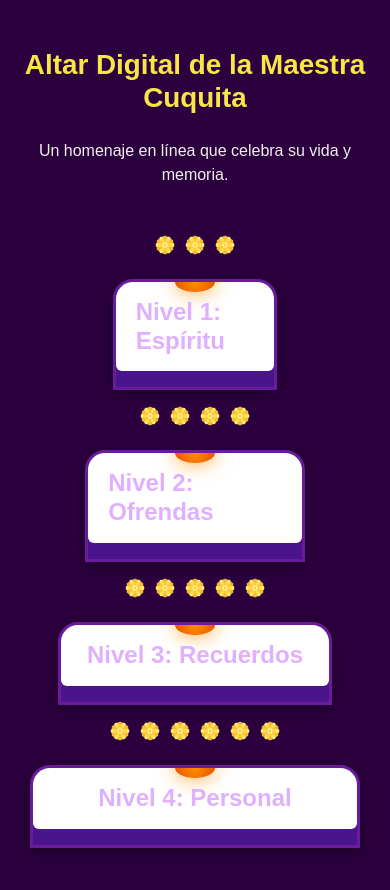
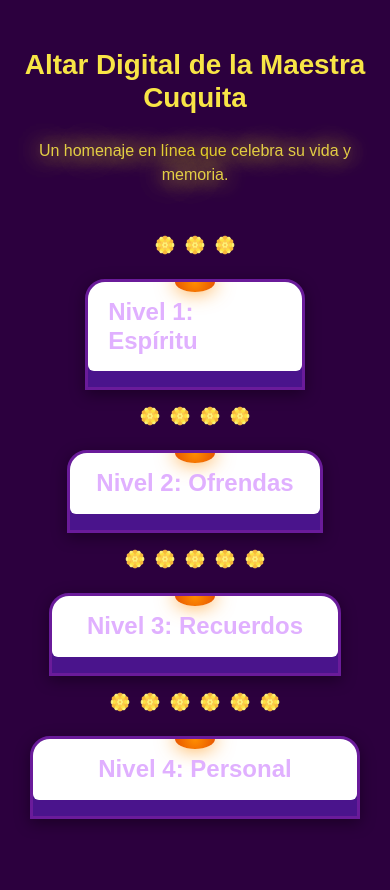
Before and after one commit to SebastianOrozcoMartinez/Dia-de-muertos, a plain HTML site: page index.html in a window 390 px wide. Drawn offline with nearby package versions, Linux system fonts and the light colour scheme.

Commit message:
glow, animations, etc.

```diff
--- a/index.html
+++ b/index.html
@@ -15,7 +15,9 @@
       <h1 class="mb-4 fw-bold" style="color: #f8e546">
         Altar Digital de la Maestra Cuquita
       </h1>
-      <p class="mb-5">Un homenaje en línea que celebra su vida y memoria.</p>
+      <p class="mb-5 text-flicker-in-glow" style="color: #f8e546">
+        Un homenaje en línea que celebra su vida y memoria.
+      </p>
 
       <div
         class="accordion d-flex flex-column align-items-center"
--- a/style.css
+++ b/style.css
@@ -34,8 +34,9 @@ body {
 }
 
 .altar-level:hover {
-  box-shadow: 0 6px 20px rgba(0, 0, 0, 0.2);
-  transform: translateY(-5px);
+  box-shadow: 0 10px 30px rgba(255, 143, 0, 0.5);
+  transform: translateY(-10px) scale(1.02);
+  animation: pulse 1.5s infinite;
 }
 
 .altar-tier-1 {
@@ -49,6 +50,25 @@ body {
 }
 .altar-tier-4 {
   width: 90%;
+}
+
+@media (max-width: 768px) {
+  .altar-tier-1 {
+    width: 60%;
+  }
+  .altar-tier-2 {
+    width: 70%;
+  }
+  .altar-tier-3 {
+    width: 80%;
+  }
+  .altar-tier-4 {
+    width: 90%;
+  }
+
+  .level-title {
+    font-size: 1.2rem; /* Slightly smaller font for smaller screens */
+  }
 }
 
 .accordion-button::after {
@@ -76,3 +96,31 @@ body {
   background-repeat: no-repeat;
   background-position: center;
 }
+
+/* Flicker-in-glow Animation */
+.text-flicker-in-glow {
+  animation: text-flicker-in-glow 4s linear infinite both;
+}
+
+@keyframes text-flicker-in-glow {
+  0%, 100% {
+    opacity: 1;
+    text-shadow: 0 0 30px #f8e546, 0 0 50px #f8e546, 0 0 70px #f8e546, 0 0 90px #f8e546, 0 0 120px #f8e546;
+  }
+  50% {
+    opacity: 0.8;
+    text-shadow: 0 0 10px #f8e546, 0 0 20px #f8e546, 0 0 30px #f8e546, 0 0 40px #f8e546, 0 0 50px #f8e546;
+  }
+}
+
+@keyframes pulse {
+  0% {
+    box-shadow: 0 4px 15px rgba(0,0,0,0.4);
+  }
+  50% {
+    box-shadow: 0 10px 30px rgba(255, 143, 0, 0.7);
+  }
+  100% {
+    box-shadow: 0 4px 15px rgba(0,0,0,0.4);
+  }
+}
```
